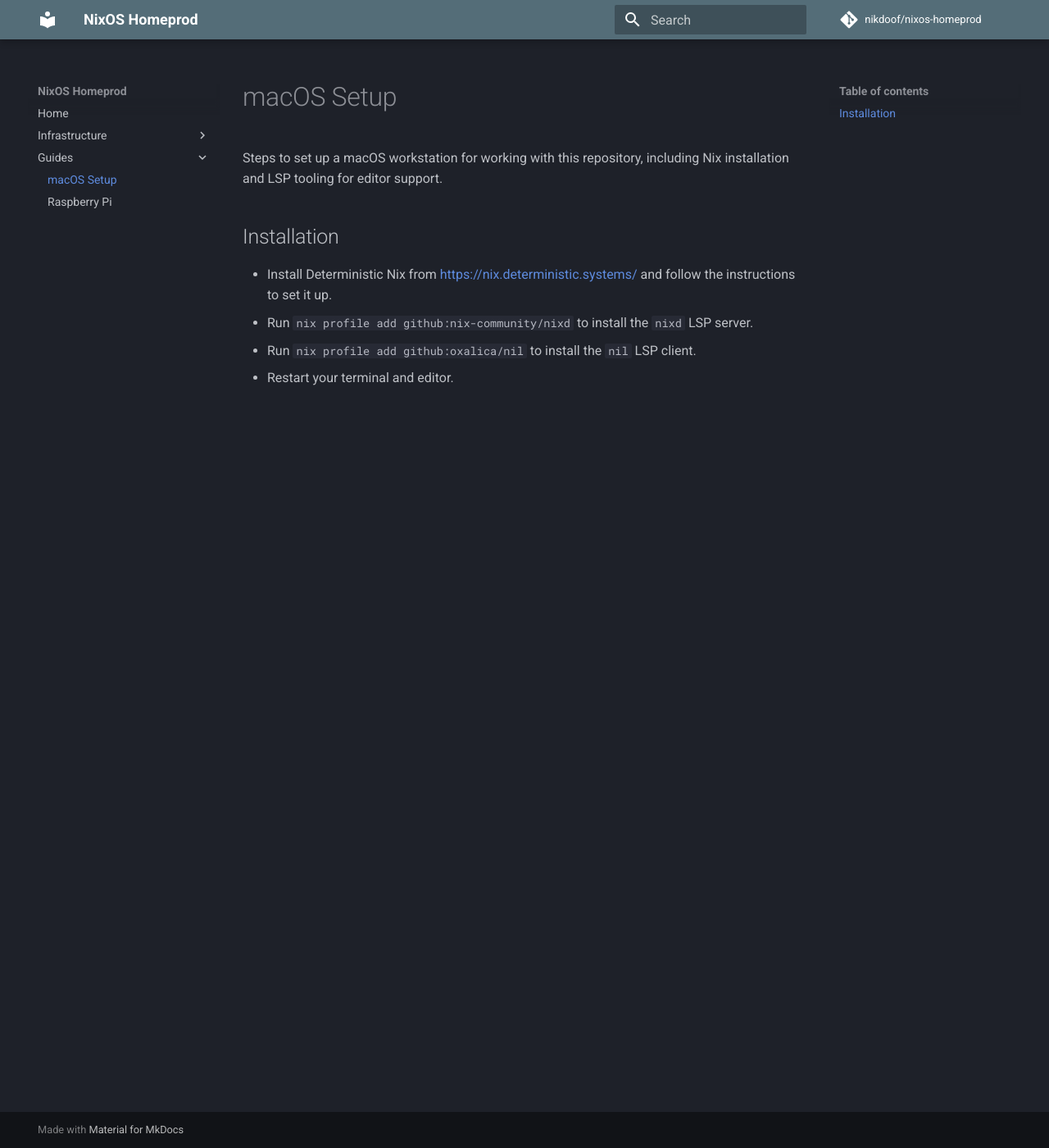
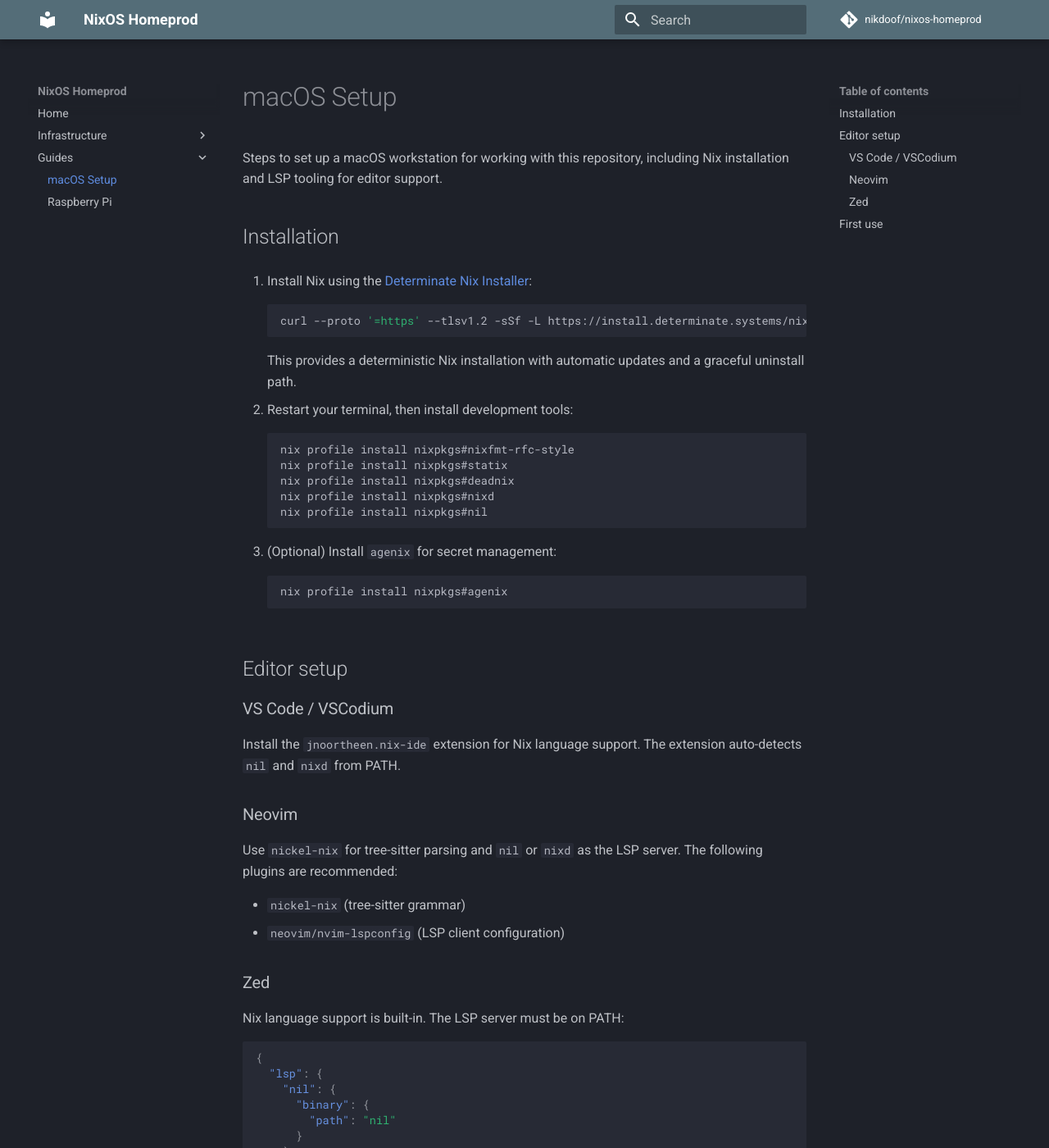
Before and after one commit to nikdoof/nixos-homeprod, an MkDocs documentation site: the page built from docs/macos.md, in a window 1280 px wide and 1400 px high. Shown: the whole window at 82% size. Built offline with MkDocs 1.6.1 and Material for MkDocs 9.7.7, drawn with Linux system fonts in a browser that asks for light colours; comment, search, counter and statistics services are not loaded; the version menu is left out; some of the changed text lies outside the part shown.

Commit message:
Add more docs

````diff
--- a/docs/macos.md
+++ b/docs/macos.md
@@ -5,8 +5,63 @@
 
 ## Installation
 
-- Install Deterministic Nix from <https://nix.deterministic.systems/> and follow the
-  instructions to set it up.
-- Run `nix profile add github:nix-community/nixd` to install the `nixd` LSP server.
-- Run `nix profile add github:oxalica/nil` to install the `nil` LSP client.
-- Restart your terminal and editor.
+1. Install Nix using the [Determinate Nix Installer](https://determinate.systems/nix-installer/):
+   ```bash
+   curl --proto '=https' --tlsv1.2 -sSf -L https://install.determinate.systems/nix | sh -s -- install
+   ```
+   This provides a deterministic Nix installation with automatic updates and a graceful
+   uninstall path.
+
+2. Restart your terminal, then install development tools:
+   ```bash
+   nix profile install nixpkgs#nixfmt-rfc-style
+   nix profile install nixpkgs#statix
+   nix profile install nixpkgs#deadnix
+   nix profile install nixpkgs#nixd
+   nix profile install nixpkgs#nil
+   ```
+
+3. (Optional) Install `agenix` for secret management:
+   ```bash
+   nix profile install nixpkgs#agenix
+   ```
+
+## Editor setup
+
+### VS Code / VSCodium
+
+Install the `jnoortheen.nix-ide` extension for Nix language support. The extension
+auto-detects `nil` and `nixd` from PATH.
+
+### Neovim
+
+Use `nickel-nix` for tree-sitter parsing and `nil` or `nixd` as the LSP server. The
+following plugins are recommended:
+
+- `nickel-nix` (tree-sitter grammar)
+- `neovim/nvim-lspconfig` (LSP client configuration)
+
+### Zed
+
+Nix language support is built-in. The LSP server must be on PATH:
+```json
+{
+  "lsp": {
+    "nil": {
+      "binary": {
+        "path": "nil"
+      }
+    }
+  }
+}
+```
+
+## First use
+
+Clone the repository and verify the flake:
+
+```bash
+git clone https://github.com/nikdoof/nixos-homeprod.git
+cd nixos-homeprod
+nix flake check
+```
--- a/mkdocs.yaml
+++ b/mkdocs.yaml
@@ -29,7 +29,13 @@
     - gw — Gateway: gw.md
     - hyp-01 — Hypervisor: hyp-01.md
     - ns-01 / ns-02 — DNS: dns.md
+    - svc-01 — Services: svc-01.md
+    - svc-02 — Monitoring: svc-02.md
+    - hs-01 — Headscale VPN: hs-01.md
+    - web-01 — Web Hosting: web-01.md
     - mx-01 — Mail Server: mx-01.md
+    - afp-01 — Apple File Sharing: afp-01.md
+    - grf-01 — Grafana Dashboard: grf-01.md
   - Guides:
     - macOS Setup: macos.md
     - Raspberry Pi: raspberry_pi.md
````
Also changed, not shown: docs/afp-01.md (added, +62 -0 lines), docs/dns.md (+1 -1 lines), docs/grf-01.md (added, +49 -0 lines), docs/gw.md (+24 -6 lines), docs/hs-01.md (added, +57 -0 lines), docs/hyp-01.md (+5 -3 lines), docs/svc-01.md (added, +73 -0 lines), docs/svc-02.md (added, +84 -0 lines), docs/web-01.md (added, +66 -0 lines).
